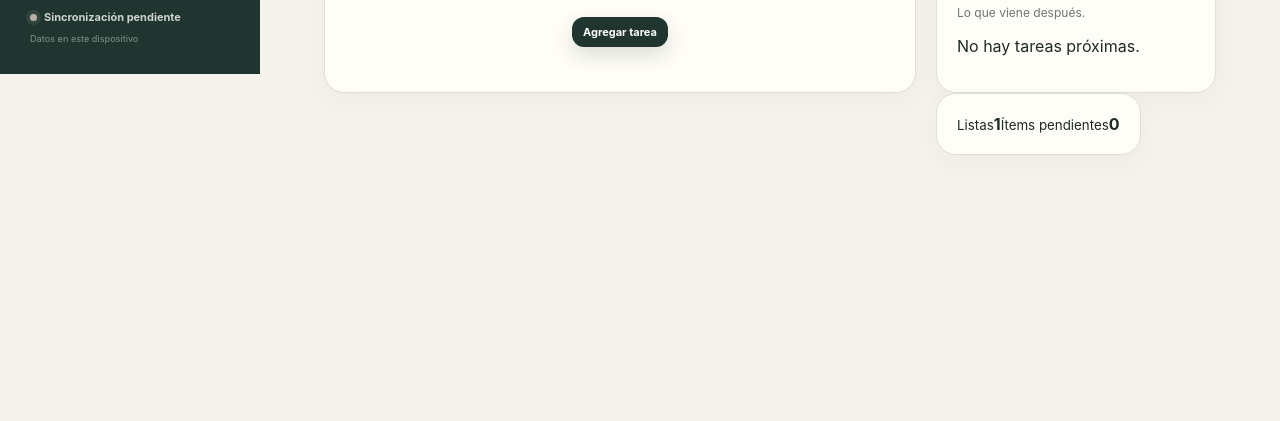
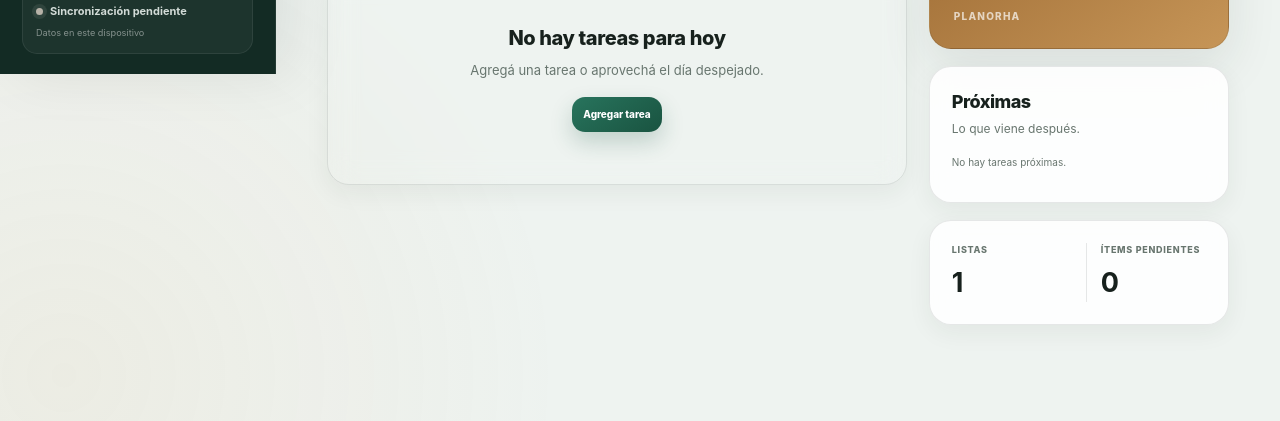
Before and after one commit to gnaEMV90/organizador-personal, a website: page index.html in a window 1280 px wide. Shown: the part 726-1147 px from the top of the page. Before the commit the page ends 971 px from the top, so only its background shows below. Drawn offline with Linux system fonts and the light colour scheme; no server answers.

Commit message:
Integra el nuevo diseño y selector de tema

```diff
--- a/index.html
+++ b/index.html
@@ -3,23 +3,32 @@
 <head>
   <meta charset="UTF-8" />
   <meta name="viewport" content="width=device-width, initial-scale=1, viewport-fit=cover" />
-  <meta name="theme-color" content="#20352f" />
+  <meta name="theme-color" content="#eef3f0" />
+  <meta name="color-scheme" content="light dark" />
   <meta name="description" content="Planorha: tareas, calendario, listas y compras en un solo lugar." />
   <meta name="apple-mobile-web-app-capable" content="yes" />
   <meta name="apple-mobile-web-app-status-bar-style" content="default" />
   <meta name="apple-mobile-web-app-title" content="Planorha" />
+  <script>
+    (() => {
+      try {
+        const preference = localStorage.getItem('planorha.theme.v1') || 'system';
+        const dark = preference === 'dark' || (preference === 'system' && matchMedia('(prefers-color-scheme: dark)').matches);
+        document.documentElement.dataset.themePreference = preference;
+        document.documentElement.dataset.theme = dark ? 'dark' : 'light';
+        document.documentElement.style.colorScheme = dark ? 'dark' : 'light';
+      } catch {
+        document.documentElement.dataset.theme = 'light';
+      }
+    })();
+  </script>
   <link rel="manifest" href="/manifest.webmanifest?v=5" />
   <link rel="apple-touch-icon" href="/icons/icon-192.png" />
   <link rel="icon" href="/icons/icon.svg" type="image/svg+xml" />
-  <link rel="stylesheet" href="/styles.css" />
-  <link rel="stylesheet" href="/sync.css?v=4" />
-  <link rel="stylesheet" href="/productivity.css?v=5" />
-  <style>
-    .mobile-settings-button { display: none; }
-    @media (max-width: 780px) {
-      .mobile-settings-button { display: grid; place-items: center; }
-    }
-  </style>
+  <link rel="stylesheet" href="/styles.css?v=11" />
+  <link rel="stylesheet" href="/sync.css?v=5" />
+  <link rel="stylesheet" href="/productivity.css?v=6" />
+  <link rel="stylesheet" href="/modern.css?v=1" />
   <title>Planorha</title>
 </head>
 <body>
@@ -58,6 +67,7 @@
           <span class="mobile-sync-chip storage-status js-sync-status" data-status="connecting" role="button" tabindex="0" title="Tocar para reintentar la sincronización"><i></i> Conectando…</span>
         </div>
         <div class="topbar-actions">
+          <button class="icon-button theme-toggle-button" id="theme-toggle-button" type="button" aria-label="Cambiar tema" title="Cambiar tema"><span aria-hidden="true">◐</span></button>
           <button class="icon-button mobile-settings-button" type="button" data-view="ajustes" aria-label="Abrir Ajustes" title="Ajustes">⚙</button>
           <button class="button button-ghost" id="install-button" hidden>Instalar app</button>
           <button class="button button-primary" id="quick-add-button">+ Agregar</button>
@@ -178,6 +188,7 @@
   <input id="import-input" type="file" accept="application/json,.json" hidden />
   <div id="toast" class="toast" role="status" aria-live="polite"></div>
 
+  <script src="/theme.js?v=1" defer></script>
   <script src="/push-client.js?v=10" defer></script>
   <script src="/push-ui.js?v=10" defer></script>
   <script src="/connectivity-recovery.js?v=1" defer></script>
```
